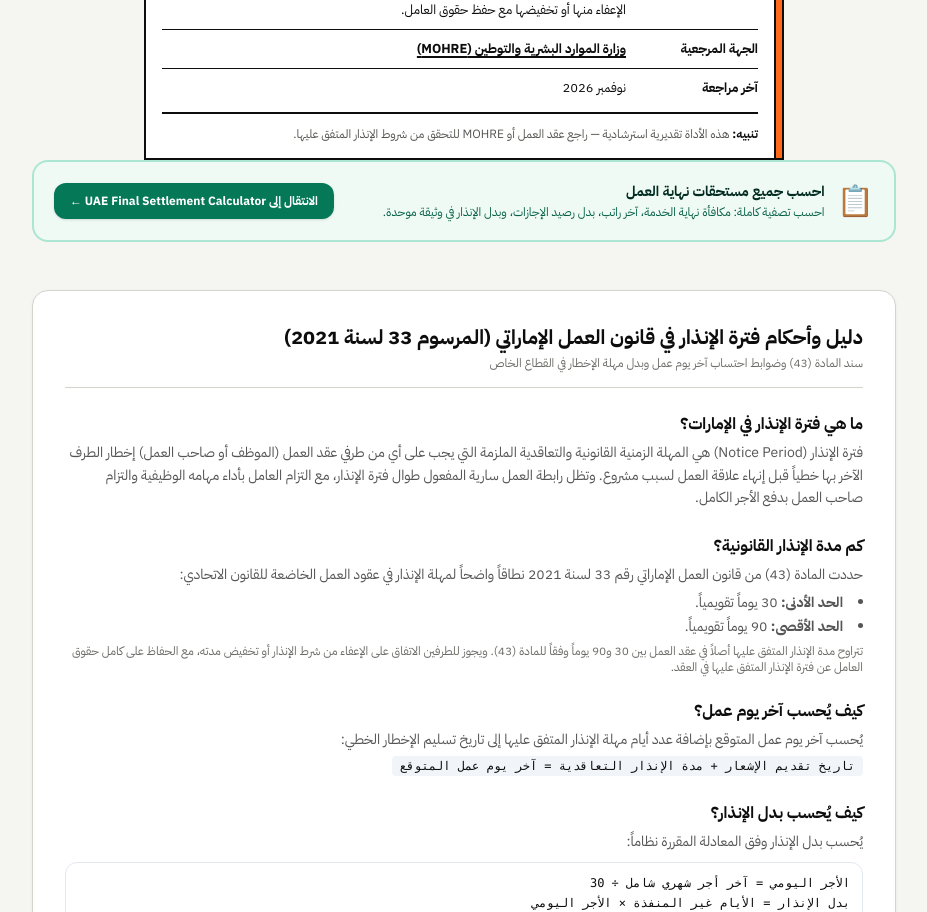
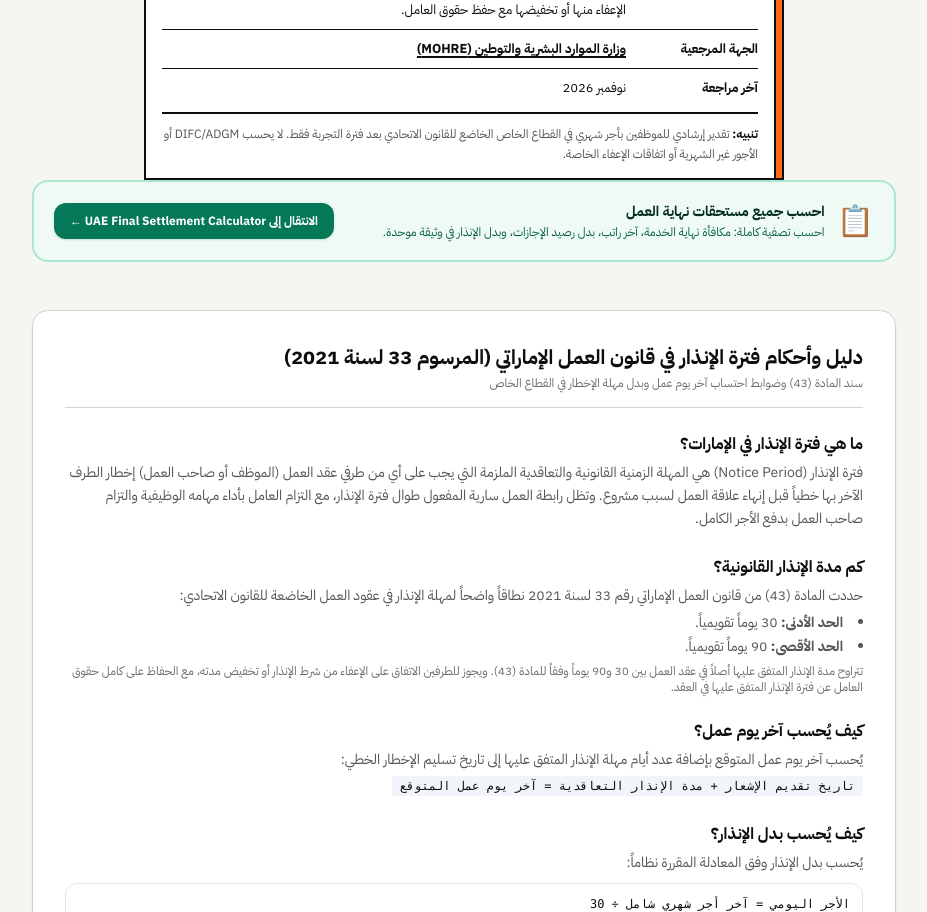
Before and after one commit to MAHMADzubair/arabic-tools, a Next.js app: page /ar/ae/notice-period-calculator in a window 1280 px wide. Shown: the part 2109-3021 px from the top of the page, without its empty margins (176-1103 px from the left). Built offline with nearby package versions, Linux system fonts and the light colour scheme; no server answers.

Commit message:
content: align GEO summary and metadata with calculator scope

```diff
--- a/app/ar/ae/notice-period-calculator/page.js
+++ b/app/ar/ae/notice-period-calculator/page.js
@@ -155,7 +155,7 @@ export default function UaeNoticePeriodCalculatorPage() {
           authority="وزارة الموارد البشرية والتوطين (MOHRE)"
           authorityUrl="https://u.ae/en/information-and-services/jobs/employment-in-the-private-sector/job-offers-and-work-permits-and-contracts/terminating-employment-contracts"
           lastReviewed="نوفمبر 2026"
-          disclaimer="هذه الأداة تقديرية استرشادية — راجع عقد العمل أو MOHRE للتحقق من شروط الإنذار المتفق عليها."
+          disclaimer="تقدير إرشادي للموظفين بأجر شهري في القطاع الخاص الخاضع للقانون الاتحادي بعد فترة التجربة فقط. لا يحسب DIFC/ADGM أو الأجور غير الشهرية أو اتفاقات الإعفاء الخاصة."
         />
 
         {/* Contextual Link to Final Settlement Calculator */}
```
